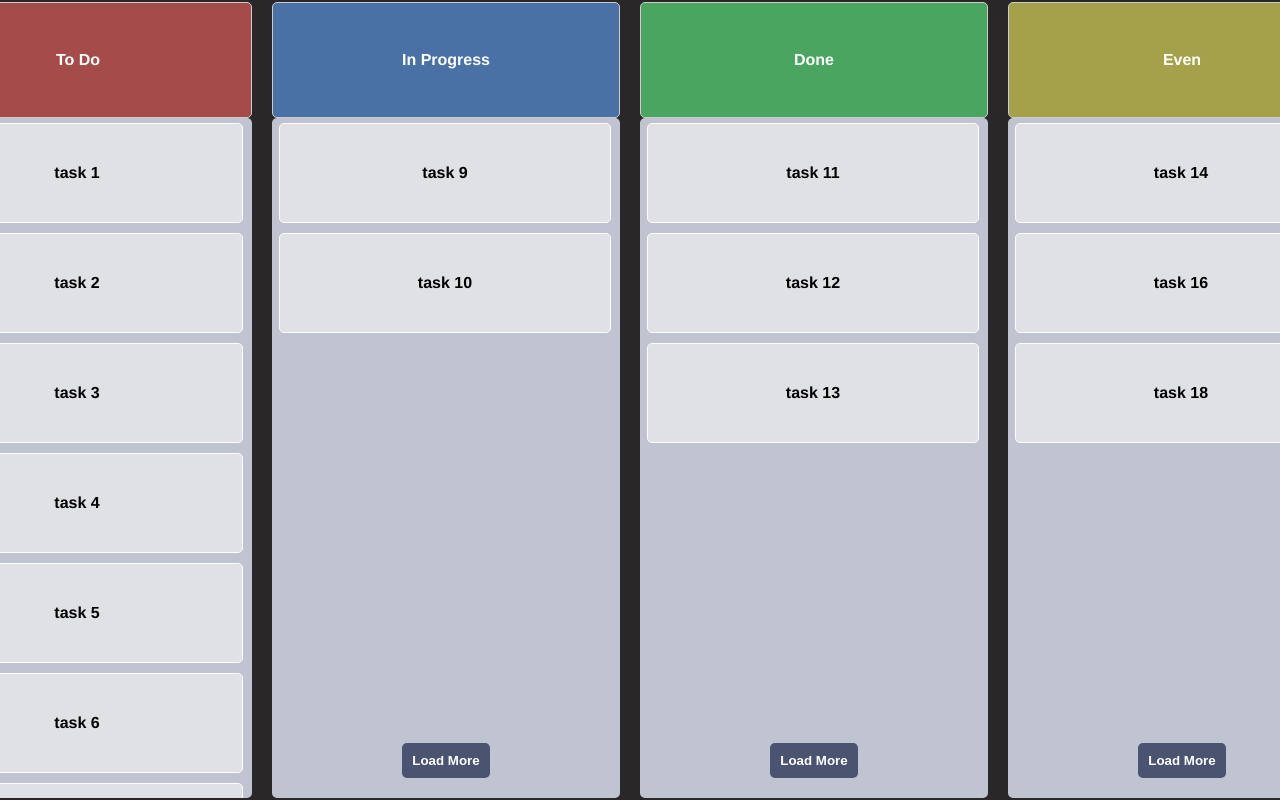
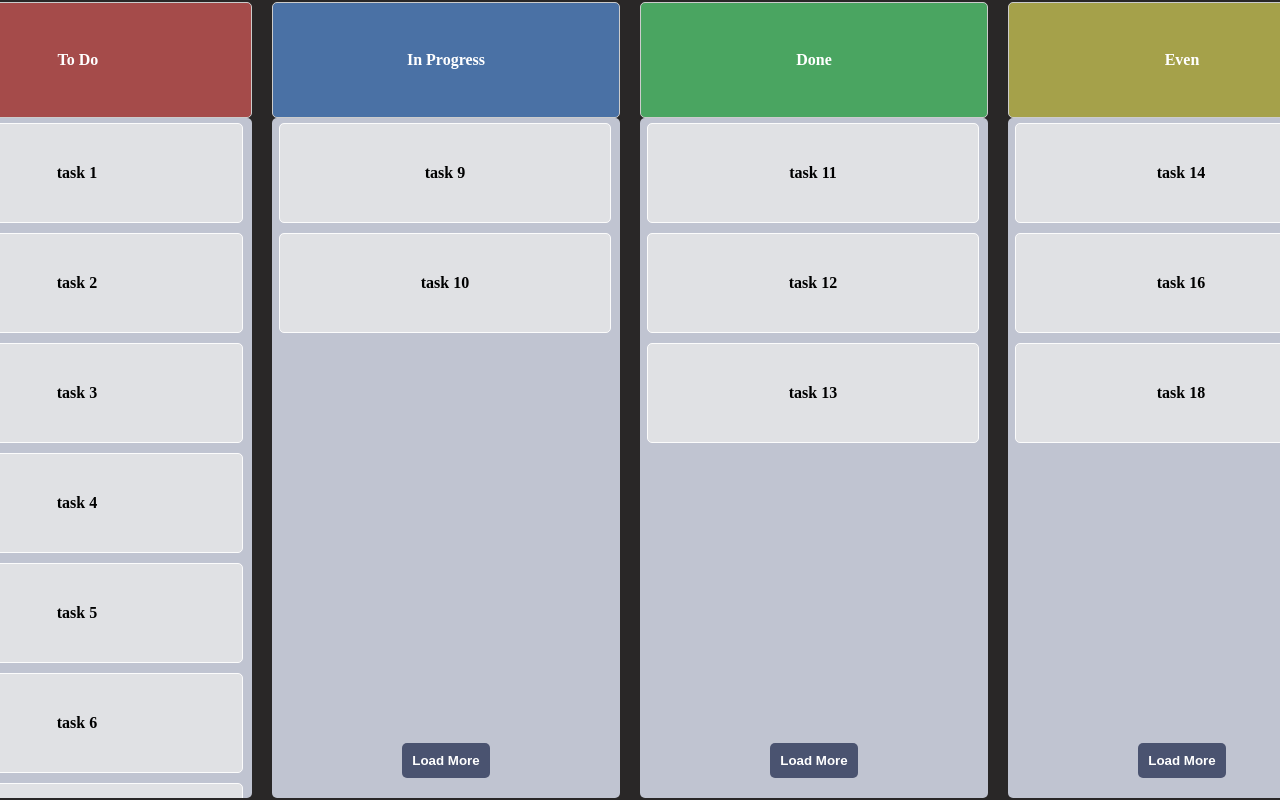
Before and after one commit to demetgas/drag-drop-vue, a Vue app: page / in a window 1280 px wide. Shown: the top 800 px of the page. Built offline with nearby package versions, Linux system fonts and the light colour scheme.

Commit message:
Update TaskCard.vue

```diff
--- a/src/components/TaskCard.vue
+++ b/src/components/TaskCard.vue
@@ -89,6 +89,7 @@ export default {
   border-radius: 5px;
   margin-right: 20px;
   text-align: center;
+  font-family: "Times New Roman", Times, serif;
 }
 .title {
   border-radius: 5px;
```
